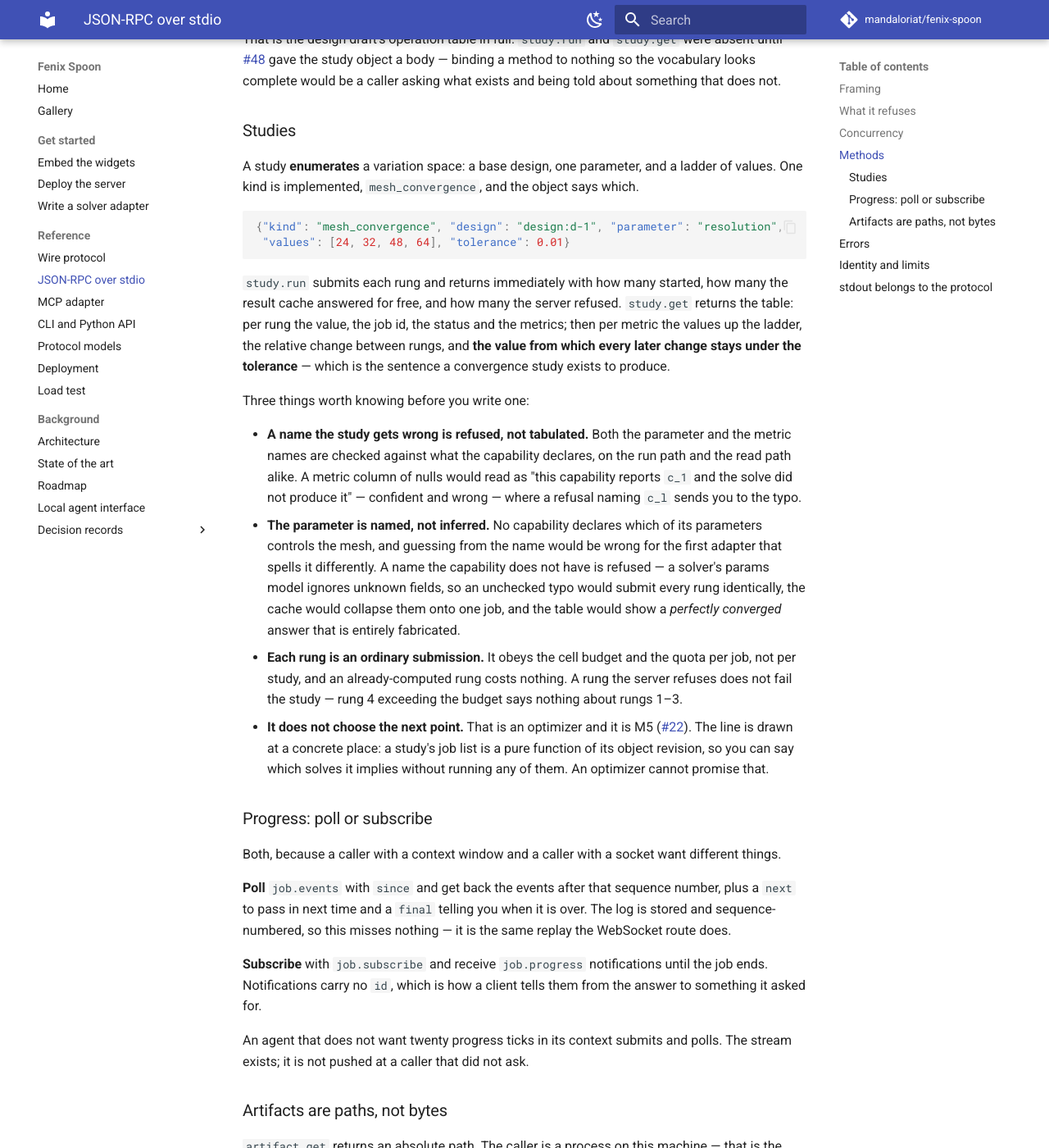
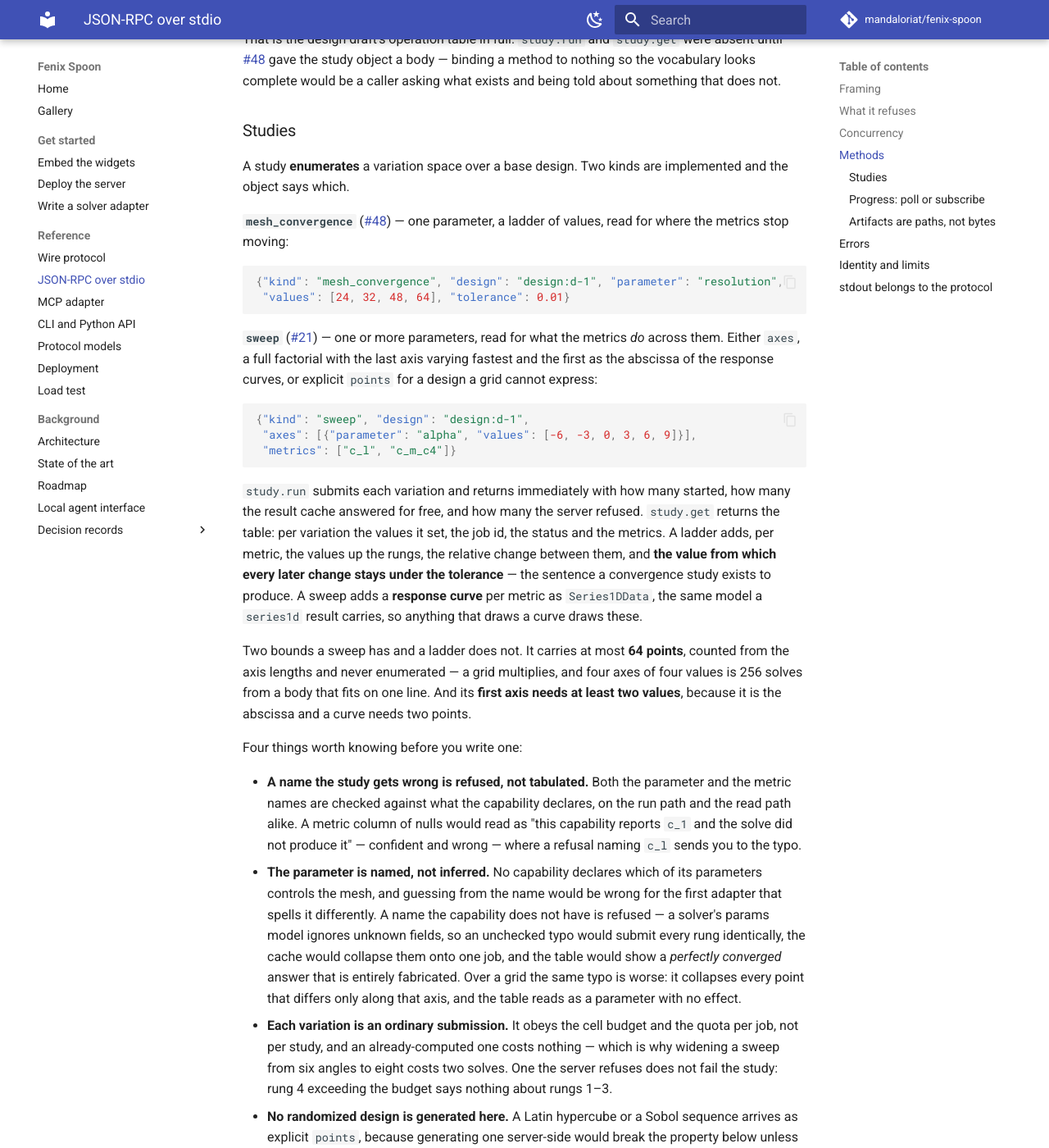
Before and after one commit to mandaloriat/fenix-spoon, an MkDocs documentation site: the page built from docs/08-json-rpc.md, in a window 1280 px wide and 1400 px high, scrolled down 3280 px. Shown: the whole window at 82% size. Built offline with MkDocs 1.6.1 and Material for MkDocs 9.7.7, drawn with Linux system fonts in a browser that asks for light colours; comment, search, counter and statistics services are not loaded; some of the changed text lies outside the part shown.

Commit message:
Housekeeping: the sweep landed and the transports still described one study kind
Three documents and two counts, found the same way as last time — reading the planning
documents against the tree rather than waiting for something to fail.

**`docs/08-json-rpc.md` still said "one kind is implemented".** That is the document an
agent author reads to learn what a study *is*, and it defined one as "a base design, one
parameter, and a ladder of values" — which is now the description of one of two kinds.
Both are documented, with the sweep's two bounds a ladder does not have (64 points counted
from the axis lengths, and a first axis of at least two values) and the reason no
randomized design is generated server-side.

**The MCP tool table described a rung and a table**, and its `create_object` line had been
missing `load_case` since #85 gave that type a body.

**Two counts that four documents state and nothing checked.** "Thirteen tools, not
twenty-six" is not decoration — it *is* the curation argument, and a host's tool list is
read every turn. Both numbers happen to be right today, which is the only reason this is
housekeeping rather than a fix: they were typed once and have been unguarded since. Now
checked against `len(method_names())` and `len(TOOLS)`, with the count read out of the
prose in whichever form the sentence uses — a heading says "Thirteen tools, not
twenty-six" and a table cell says "26 methods", and a guard that understood one form would
leave the other exactly as exposed as before.

The tool-count half lives in the MCP suite rather than beside the method-count half,
because `mcp_adapter` cannot be imported without the extra; it runs in the `mcp` CI job,
which is the job that installs it.

Also: the local-agent draft's non-goal list said the study abstraction ships "one small
study kind", and the M2.5 roadmap entry read as a present-tense claim rather than a record
of what #48 shipped.

Co-Authored-By: Claude Opus 5 <noreply@anthropic.com>
Claude-Session: https://claude.ai/code/session_01QunVdHDndka6J1HR3Fmcx9

````diff
--- a/docs/08-json-rpc.md
+++ b/docs/08-json-rpc.md
@@ -120,21 +120,42 @@ exists and being told about something that does not.
 
 ### Studies
 
-A study **enumerates** a variation space: a base design, one parameter, and a ladder of values.
-One kind is implemented, `mesh_convergence`, and the object says which.
+A study **enumerates** a variation space over a base design. Two kinds are implemented and the
+object says which.
+
+**`mesh_convergence`** ([#48](https://github.com/mandaloriat/fenix-spoon/issues/48)) — one
+parameter, a ladder of values, read for where the metrics stop moving:
 
 ```json
 {"kind": "mesh_convergence", "design": "design:d-1", "parameter": "resolution",
  "values": [24, 32, 48, 64], "tolerance": 0.01}
 ```
 
-`study.run` submits each rung and returns immediately with how many started, how many the
-result cache answered for free, and how many the server refused. `study.get` returns the
-table: per rung the value, the job id, the status and the metrics; then per metric the values
-up the ladder, the relative change between rungs, and **the value from which every later change
-stays under the tolerance** — which is the sentence a convergence study exists to produce.
+**`sweep`** ([#21](https://github.com/mandaloriat/fenix-spoon/issues/21)) — one or more
+parameters, read for what the metrics *do* across them. Either `axes`, a full factorial with
+the last axis varying fastest and the first as the abscissa of the response curves, or explicit
+`points` for a design a grid cannot express:
 
-Three things worth knowing before you write one:
+```json
+{"kind": "sweep", "design": "design:d-1",
+ "axes": [{"parameter": "alpha", "values": [-6, -3, 0, 3, 6, 9]}],
+ "metrics": ["c_l", "c_m_c4"]}
+```
+
+`study.run` submits each variation and returns immediately with how many started, how many the
+result cache answered for free, and how many the server refused. `study.get` returns the table:
+per variation the values it set, the job id, the status and the metrics. A ladder adds, per
+metric, the values up the rungs, the relative change between them, and **the value from which
+every later change stays under the tolerance** — the sentence a convergence study exists to
+produce. A sweep adds a **response curve** per metric as `Series1DData`, the same model a
+`series1d` result carries, so anything that draws a curve draws these.
+
+Two bounds a sweep has and a ladder does not. It carries at most **64 points**, counted from
+the axis lengths and never enumerated — a grid multiplies, and four axes of four values is 256
+solves from a body that fits on one line. And its **first axis needs at least two values**,
+because it is the abscissa and a curve needs two points.
+
+Four things worth knowing before you write one:
 
 - **A name the study gets wrong is refused, not tabulated.** Both the parameter and the
   metric names are checked against what the capability declares, on the run path and the read
@@ -146,10 +167,15 @@ Three things worth knowing before you write one:
   spells it differently. A name the capability does not have is refused — a solver's params
   model ignores unknown fields, so an unchecked typo would submit every rung identically, the
   cache would collapse them onto one job, and the table would show a *perfectly converged*
-  answer that is entirely fabricated.
-- **Each rung is an ordinary submission.** It obeys the cell budget and the quota per job, not
-  per study, and an already-computed rung costs nothing. A rung the server refuses does not
-  fail the study — rung 4 exceeding the budget says nothing about rungs 1–3.
+  answer that is entirely fabricated. Over a grid the same typo is worse: it collapses every
+  point that differs only along that axis, and the table reads as a parameter with no effect.
+- **Each variation is an ordinary submission.** It obeys the cell budget and the quota per job,
+  not per study, and an already-computed one costs nothing — which is why widening a sweep from
+  six angles to eight costs two solves. One the server refuses does not fail the study: rung 4
+  exceeding the budget says nothing about rungs 1–3.
+- **No randomized design is generated here.** A Latin hypercube or a Sobol sequence arrives as
+  explicit `points`, because generating one server-side would break the property below unless
+  the seed were frozen in the body — at which point the caller is specifying the design anyway.
 - **It does not choose the next point.** That is an optimizer and it is M5
   ([#22](https://github.com/mandaloriat/fenix-spoon/issues/22)). The line is drawn at a
   concrete place: a study's job list is a pure function of its object revision, so you can say
````
Also changed, not shown: docs/03-roadmap.md (+2 -1 lines), docs/07-local-agent-interface.md (+3 -2 lines), docs/09-mcp.md (+3 -3 lines), 3 other files.
